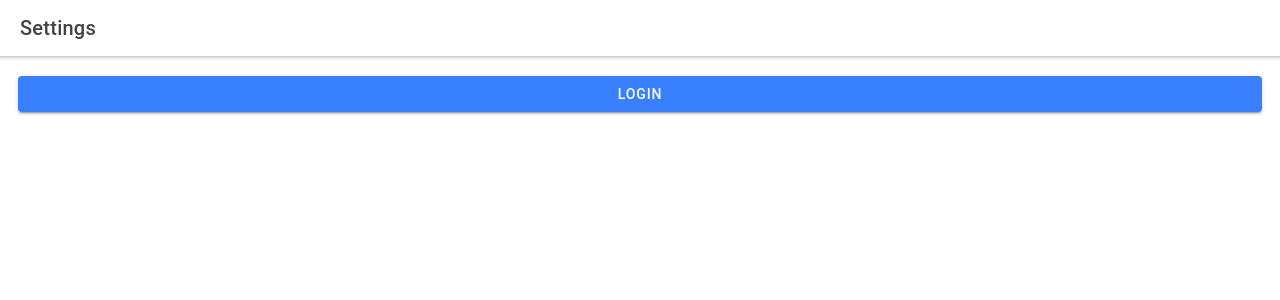
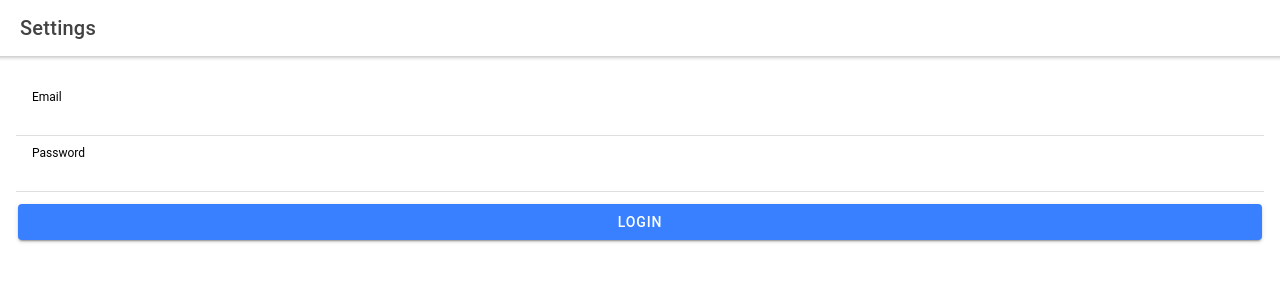
Before and after one commit to JesusGarciaSE/daily-moments, a React (Create React App) app: page /login in a window 1280 px wide. Shown: the top 300 px of the page. Built offline with nearby package versions, Linux system fonts and the light colour scheme.

Commit message:
Updated login with form and firebase auth login

```diff
--- a/src/Pages/LoginPage.tsx
+++ b/src/Pages/LoginPage.tsx
@@ -1,5 +1,6 @@
-import { IonButton, IonContent, IonHeader, IonPage, IonTitle, IonToolbar } from '@ionic/react';
+import { IonButton, IonContent, IonHeader, IonInput, IonItem, IonLabel, IonList, IonPage, IonTitle, IonToolbar } from '@ionic/react';
 import { signInWithEmailAndPassword } from 'firebase/auth';
+import { useState } from 'react';
 import { Redirect } from 'react-router';
 import { useAuth } from '../Auth';
 import { auth } from '../firebase'
@@ -10,10 +11,13 @@
 
 const LoginPage: React.FC<Props> = ({ onLogin }) => {
   const {loggedIn} = useAuth();
+  const [email, setEmail] = useState('');
+  const [password, setPassword] = useState('');
 
   const handleLogin = async () => {
-    const crednetial = signInWithEmailAndPassword(auth, 'test1@example.org', 'test1234');
-    console.log(crednetial);
+    const crednetial = await signInWithEmailAndPassword(auth, email, password);
+    console.log('credential:', crednetial);
+    onLogin();
   }
 
   if(loggedIn) {
@@ -27,7 +31,17 @@
         </IonToolbar>
       </IonHeader>
       <IonContent className="ion-padding">
-        <IonButton expand="block" onClick={onLogin}>Login</IonButton>
+        <IonList>
+          <IonItem>
+            <IonLabel position="stacked">Email</IonLabel>
+            <IonInput type="email" value={email} onIonChange={(event) => setEmail(event.detail.value)}></IonInput>
+          </IonItem>
+          <IonItem>
+            <IonLabel position="stacked">Password</IonLabel>
+            <IonInput type="password" value={password} onIonChange={(event) => setPassword(event.detail.value)}></IonInput>
+          </IonItem>
+        </IonList>
+        <IonButton expand="block" onClick={handleLogin}>Login</IonButton>
       </IonContent>
     </IonPage>
   );
```
